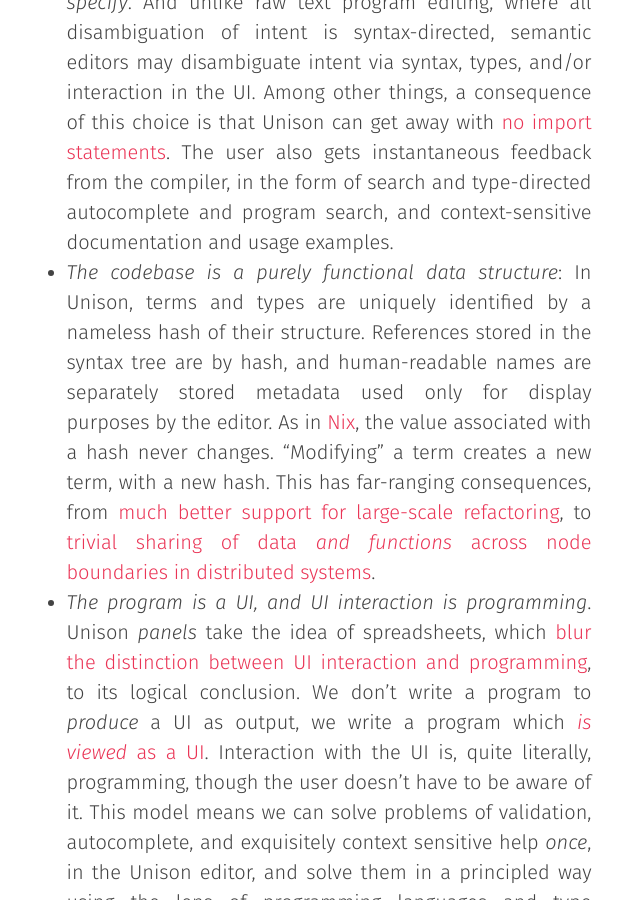
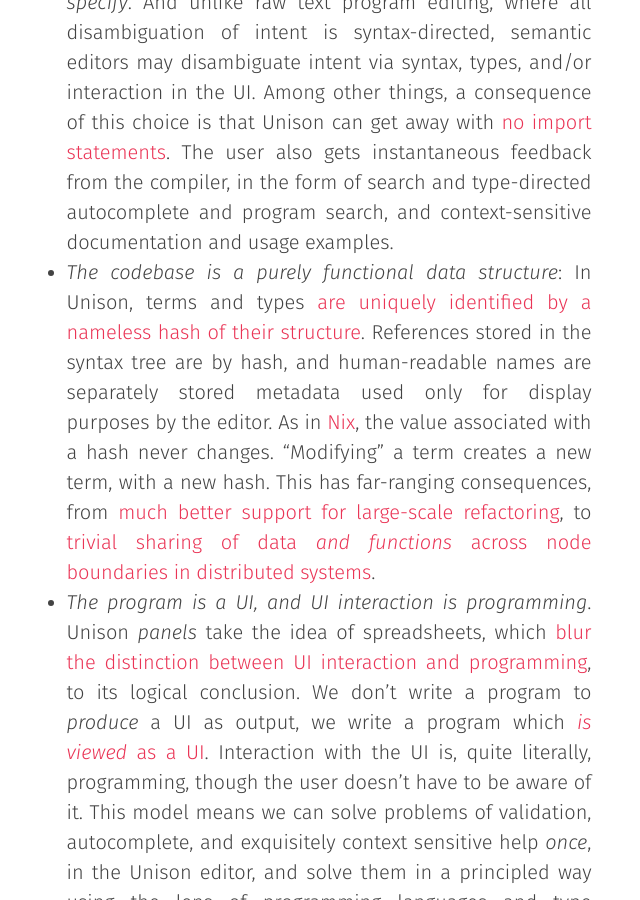
Before and after one commit to unisonweb/oldblog, a Jekyll site: the page built from _posts/2015-05-07-about.markdown, in a window 1280 px wide and 900 px high, scrolled down 3520 px. Shown: the whole window, without its empty margins (331-971 px from the left). Built offline with Jekyll 4.4.1, drawn with Linux system fonts in a browser that asks for light colours; some of the changed lines change nothing that is shown.

Commit message:
Update 2015-05-07-about.markdown

```diff
--- a/_posts/2015-05-07-about.markdown
+++ b/_posts/2015-05-07-about.markdown
@@ -36,7 +36,7 @@ Much of the complexity in the software world is the result of foundational assum
 Let's look at some of the premises adopted by Unison:
 
 * _Programs are edited in a (browser-based) [semantic editor](http://pchiusano.github.io/2014-09-30/punchcard-era.html) which guarantees programs are well-formed and typecheck by construction_. There are no parse or type errors to report to the user, since the UI constrains edits to those that are well-typed. With some care and thought, this sort of editing experience can be made seamless and fluid, moreso than raw text editing as the user has _less to specify_. And unlike raw text program editing, where all disambiguation of intent is syntax-directed, semantic editors may disambiguate intent via syntax, types, and/or interaction in the UI. Among other things, a consequence of this choice is that Unison can get away with [no import statements](https://pchiusano.github.io/2015-02-23/unison-update3.html#import-boilerplate). The user also gets instantaneous feedback from the compiler, in the form of search and type-directed autocomplete and program search, and context-sensitive documentation and usage examples.
-* _The codebase is a purely functional data structure_: In Unison, terms and types are uniquely identified by a nameless hash of their structure. References stored in the syntax tree are by hash, and human-readable names are separately stored metadata used only for display purposes by the editor. As in [Nix](https://nixos.org/nix/), the value associated with a hash never changes. "Modifying" a term creates a new term, with a new hash. This has far-ranging consequences, from [much better support for large-scale refactoring](http://unisonweb.org/2015-06-12/editing.html), to [trivial sharing of data _and functions_ across node boundaries in distributed systems](http://unisonweb.org/2015-06-02/distributed-evaluation.html).
+* _The codebase is a purely functional data structure_: In Unison, terms and types [are uniquely identified by a nameless hash of their structure](http://unisonweb.org/2015-05-18/let-blocks.html#hashing). References stored in the syntax tree are by hash, and human-readable names are separately stored metadata used only for display purposes by the editor. As in [Nix](https://nixos.org/nix/), the value associated with a hash never changes. "Modifying" a term creates a new term, with a new hash. This has far-ranging consequences, from [much better support for large-scale refactoring](http://unisonweb.org/2015-06-12/editing.html), to [trivial sharing of data _and functions_ across node boundaries in distributed systems](http://unisonweb.org/2015-06-02/distributed-evaluation.html).
 * _The program is a UI, and UI interaction is programming_. Unison _panels_ take the idea of spreadsheets, which [blur the distinction between UI interaction and programming](http://pchiusano.github.io/2015-03-17/unison-update5.html), to its logical conclusion. We don't write a program to _produce_ a UI as output, we write a program which [_is viewed_ as a UI](http://pchiusano.github.io/2014-11-13/program-as-ui.html). Interaction with the UI is, quite literally, programming, though the user doesn't have to be aware of it. This model means we can solve problems of validation, autocomplete, and exquisitely context sensitive help _once_, in the Unison editor, and solve them in a principled way using the lens of programming languages and type systems, rather than [recreating this functionality in ad hoc ways for each and every UI we write](http://pchiusano.github.io/2013-05-22/future-of-software.html).
 * _Persistent data sources must be accessible via a high-level, typed API._ Unison's architecture means that [_all_ Unison values, including functions, can be trivially (and efficiently) serialized and deserialized to a persistent store](http://unisonweb.org/2015-12-13/persistent-data-api.html). No more having to discard all type information and invent ad hoc encodings for persistence of each and every business object to whatever data store. In addition to internally managed datasets, support is also planned for connections to external data sources, while retaining a high-level API that abstracts over the particulars of each source. Individuals and businesses will be able to hook Unison up to datasets they own, and if they wish, share access to these datasets with other nodes in the Unison web. In doing so they get access to all the reporting, visualization, and computational capabilities of the Unison language and its general-purpose editor.
 
```
